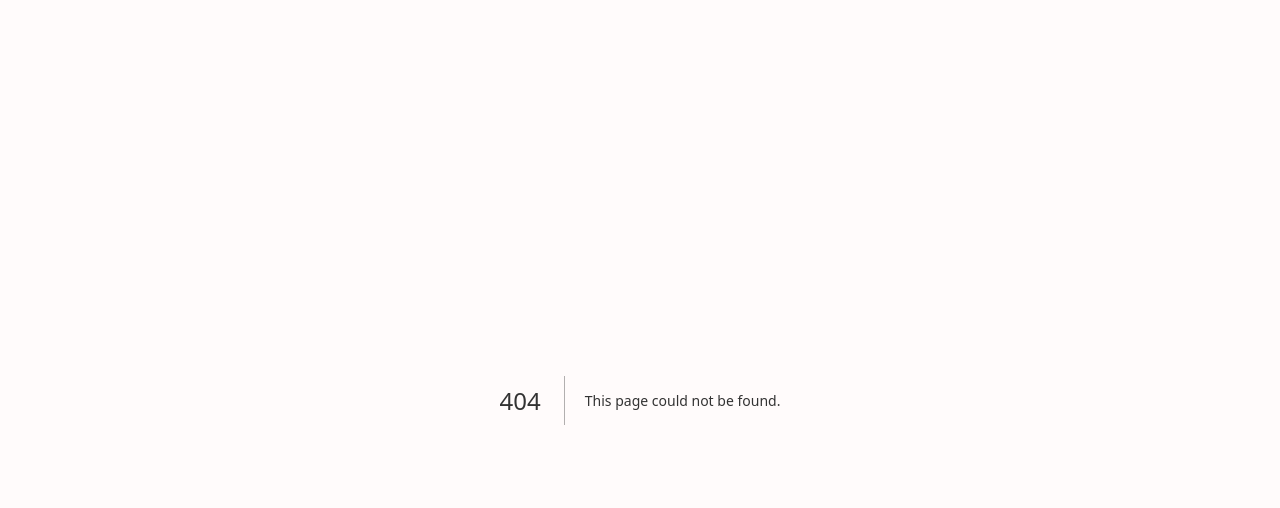
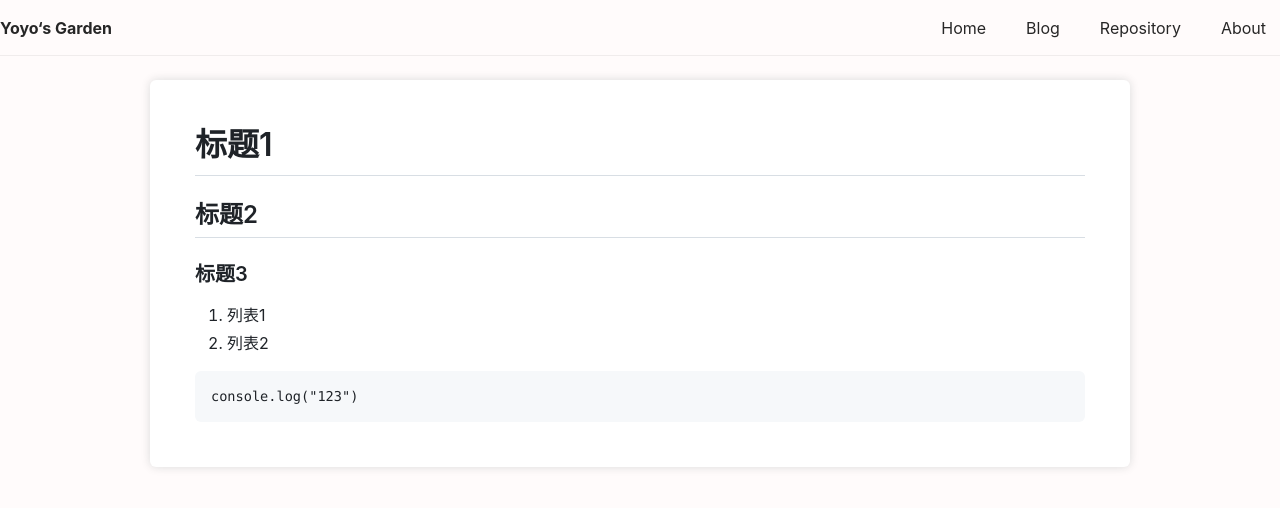
Before and after one commit to yorikhu/yoyo-garden, a Next.js app: page /garden/blog/article in a window 1280 px wide. Before the commit this address had no page. Shown: the top 508 px of the page. Built offline with nearby package versions, Linux system fonts and the light colour scheme; a web font is replaced by a local one.

Commit message:
feat: article page

```diff
--- /dev/null
+++ b/src/app/garden/blog/article/page.module.scss
@@ -0,0 +1,9 @@
+.article {
+  padding: 24px 0;
+
+  @media (max-width: 980px) {
+    & {
+      padding: 0;
+    }
+  }
+}
--- /dev/null
+++ b/src/app/garden/blog/article/page.tsx
@@ -0,0 +1,20 @@
+import MarkdownView from "@/components/MarkdownView";
+import styles from "./page.module.scss";
+
+export default function Blog() {
+  const md = `
+  # 标题1
+  ## 标题2
+  ### 标题3
+1. 列表1
+2. 列表2
+\`\`\`js
+console.log("123")
+\`\`\`
+  `;
+  return (
+    <div className={styles["article"]}>
+      <MarkdownView children={md} />
+    </div>
+  );
+}
```
Also changed, not shown: src/app/garden/blog/page.tsx (+1 -18 lines).
